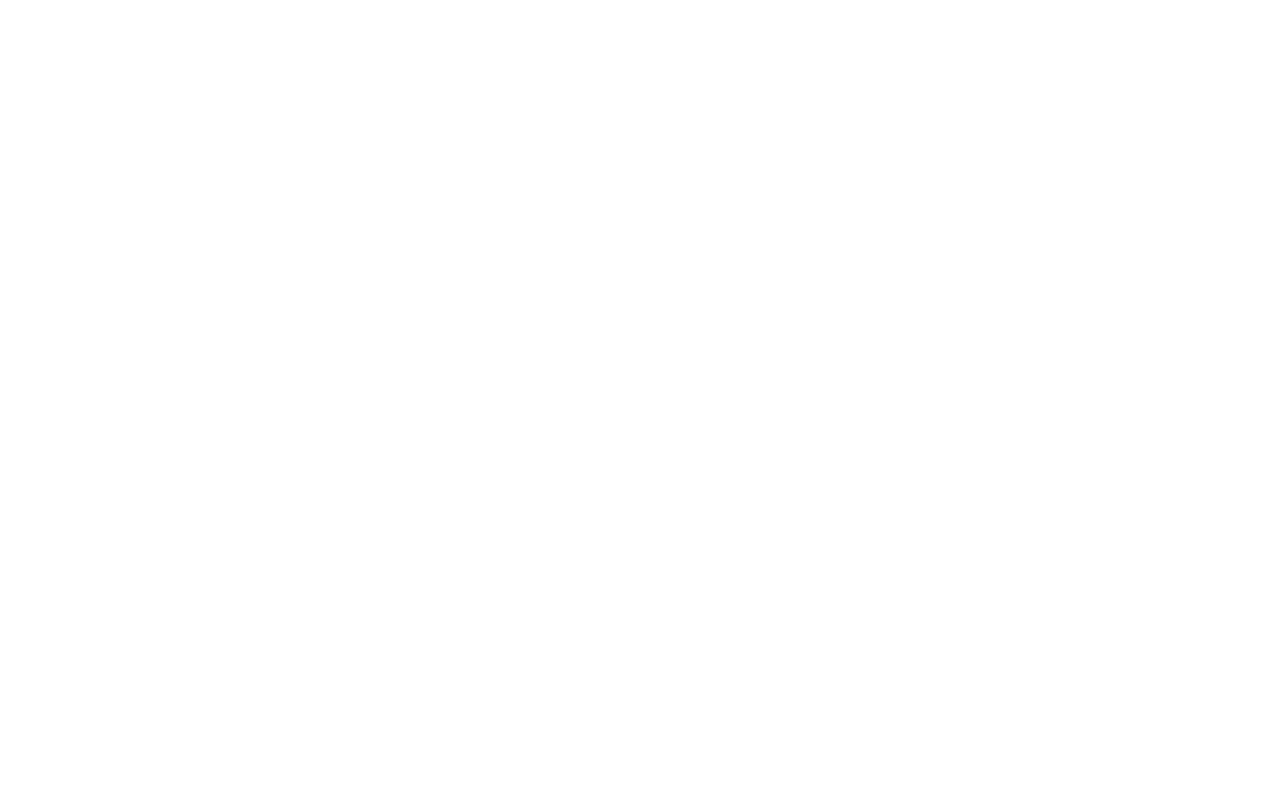
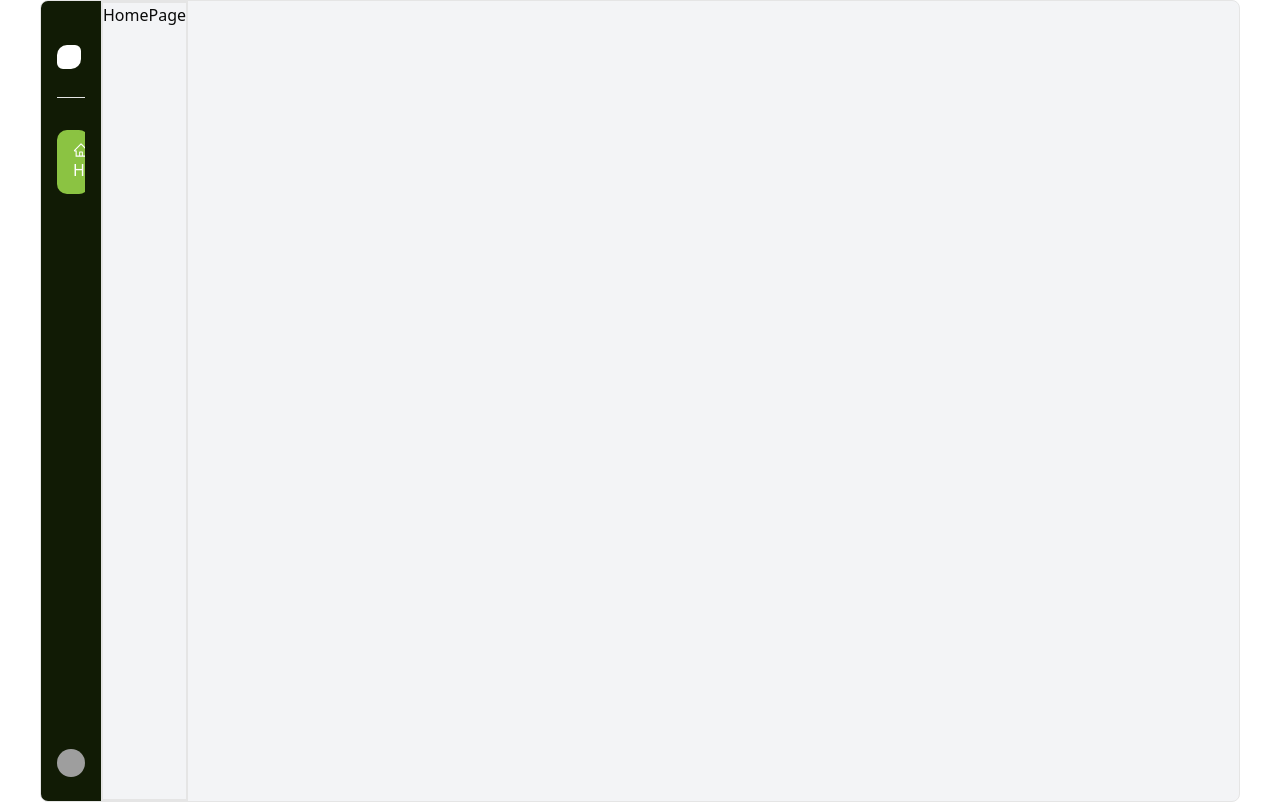
Before and after one commit to rahul3507/Bowler-website, a React (Vite) app: page /dashboard/home in a window 1280 px wide. Before the commit this address had no page. Built offline with nearby package versions, Linux system fonts and the light colour scheme; grey boxes are pictures that could not be loaded.

Commit message:
feat: Add Dashboard and HomePage components; integrate Sidebar with navigation links and update routing

```diff
--- a/package.json
+++ b/package.json
@@ -27,6 +27,7 @@
     "react-dom": "^18.3.1",
     "react-helmet-async": "^2.0.5",
     "react-hot-toast": "^2.5.2",
+    "react-icons": "^5.5.0",
     "react-router-dom": "^7.6.1",
     "shadcn-ui": "^0.9.5",
     "sonner": "^2.0.4",
--- /dev/null
+++ b/src/Pages/Dashboard/Dashboard.jsx
@@ -0,0 +1,141 @@
+"use client";
+import React, { useState } from "react";
+import { Sidebar, SidebarBody, SidebarLink } from "../../components/ui/sidebar";
+import { AiOutlineHome } from "react-icons/ai";
+import {
+  IconArrowLeft,
+  IconBrandTabler,
+  IconSettings,
+  IconUserBolt,
+} from "@tabler/icons-react";
+import { motion } from "motion/react";
+import { cn } from "@/lib/utils";
+import { href, NavLink, Outlet, useLocation } from "react-router-dom";
+
+  export default function Dashboard() {
+    const location = useLocation();
+    const isHomeActive = () => {
+      return (location.pathname.includes('/dashboard/home'))
+      };
+
+  // const links = [
+  //   {
+  //     label: "Dashboard",
+  //     href: "/dashboard/homepage",
+
+
+  //     icon: (
+  //       <IconBrandTabler className="h-6 w-6 shrink-0 text-white dark:text-neutral-200" />
+  //     ),
+  //   },
+  //   {
+  //     label: "Profile",
+  //     href: "#",
+  //     icon: (
+  //       <IconUserBolt className="h-6 w-6 shrink-0 text-white dark:text-neutral-200" />
+  //     ),
+  //   },
+  //   {
+  //     label: "Settings",
+  //     href: "#",
+  //     icon: (
+  //       <IconSettings className="h-6 w-6 shrink-0 text-white dark:text-neutral-200" />
+  //     ),
+  //   },
+  //   {
+  //     label: "Logout",
+  //     href: "#",
+  //     icon: (
+  //       <IconArrowLeft className="h-6 w-6 shrink-0 text-white dark:text-neutral-200" />
+  //     ),
+  //   },
+  // ];
+  const [open, setOpen] = useState(false);
+  return (
+    <div
+      className={cn(
+        " flex w-full  flex-1 flex-col overflow-hidden rounded-md border border-neutral-200 bg-gray-100 md:flex-row dark:border-white dark:bg-neutral-800",
+        // for your use case, use `h-screen` instead of `h-[60vh]`
+        "h-[60vh]"
+      )}>
+      <Sidebar open={open} setOpen={setOpen}>
+        <SidebarBody className="justify-between bg-sidebar text-white h-screen gap-10">
+          <div className="flex flex-1 flex-col overflow-x-hidden overflow-y-auto">
+            <div className="my-6 ">
+              {open ? <Logo /> : <LogoIcon />}
+            </div>
+            <hr className="w-full text-white"/>
+            <div className="mt-8 text-white flex flex-col gap-2">
+              {/* {links.map((link, idx) => (
+                <SidebarLink key={idx} link={link} />
+              ))} */}
+              <div>
+                <ul className="space-y-2">
+
+                  <li>
+                    <NavLink
+                      to="/dashboard/home"
+                      className={() =>
+                        `block py-3 px-4 font-medium transition-colors rounded-lg ${
+                          isHomeActive()
+                            ? "bg-button-bg text-white"
+                            : "text-button-text hover:bg-button-bg "
+                        }`
+                      }
+                    >
+                      <AiOutlineHome />
+                      Home
+                    </NavLink>
+                  </li>
+                </ul>
+              </div>
+            </div>
+          </div>
+
+          <div>
+            <SidebarLink
+              link={{
+                label: "Manu Arora",
+                href: "#",
+                icon: (
+                  <img
+                    src="https://assets.aceternity.com/manu.png"
+                    className="h-7 w-7 shrink-0 rounded-full"
+                    width={60}
+                    height={60}
+                    alt="Avatar" />
+                ),
+              }} />
+          </div>
+        </SidebarBody>
+      </Sidebar>
+      <Outlet />
+    </div>
+  );
+}
+export const Logo = () => {
+  return (
+    <a
+      href="#"
+      className="relative z-20 flex items-center space-x-2 py-1 text-sm font-normal text-white">
+      <div
+        className="h-6 w-6 shrink-0 rounded-tl-lg rounded-tr-sm rounded-br-lg rounded-bl-sm bg-black dark:bg-white" />
+      <motion.span
+        initial={{ opacity: 0 }}
+        animate={{ opacity: 1 }}
+        className="font-medium text-lg md:text-xl whitespace-pre text-white dark:text-white">
+        Bowlersnetwork
+      </motion.span>
+    </a>
+  );
+};
+export const LogoIcon = () => {
+  return (
+    <a
+      href="#"
+      className="relative z-20 flex items-center space-x-2 py-1 text-sm  font-normal text-white">
+      <div
+        className="h-6 w-6 shrink-0 rounded-tl-lg rounded-tr-sm rounded-br-lg rounded-bl-sm bg-white dark:bg-white" />
+    </a>
+  );
+};
--- a/src/Pages/Dashboard/Sidebar.jsx
+++ /dev/null
@@ -1,108 +0,0 @@
-"use client";
-import React, { useState } from "react";
-import { Sidebar, SidebarBody, SidebarLink } from "../../components/ui/sidebar";
-import {
-  IconArrowLeft,
-  IconBrandTabler,
-  IconSettings,
-  IconUserBolt,
-} from "@tabler/icons-react";
-import { motion } from "motion/react";
-import { cn } from "@/lib/utils";
-
-  export default function Dashboard() {
-  const links = [
-    {
-      label: "Dashboard",
-      href: "#",
-      icon: (
-        <IconBrandTabler className="h-5 w-5 shrink-0 text-neutral-700 dark:text-neutral-200" />
-      ),
-    },
-    {
-      label: "Profile",
-      href: "#",
-      icon: (
-        <IconUserBolt className="h-5 w-5 shrink-0 text-neutral-700 dark:text-neutral-200" />
-      ),
-    },
-    {
-      label: "Settings",
-      href: "#",
-      icon: (
-        <IconSettings className="h-5 w-5 shrink-0 text-neutral-700 dark:text-neutral-200" />
-      ),
-    },
-    {
-      label: "Logout",
-      href: "#",
-      icon: (
-        <IconArrowLeft className="h-5 w-5 shrink-0 text-neutral-700 dark:text-neutral-200" />
-      ),
-    },
-  ];
-  const [open, setOpen] = useState(false);
-  return (
-    <div
-      className={cn(
-        " flex w-full  flex-1 flex-col overflow-hidden rounded-md border border-neutral-200 bg-gray-100 md:flex-row dark:border-neutral-700 dark:bg-neutral-800",
-        // for your use case, use `h-screen` instead of `h-[60vh]`
-        "h-[60vh]"
-      )}>
-      <Sidebar open={open} setOpen={setOpen}>
-        <SidebarBody className="justify-between gap-10">
-          <div className="flex flex-1 flex-col overflow-x-hidden overflow-y-auto">
-            {open ? <Logo /> : <LogoIcon />}
-            <div className="mt-8 flex flex-col gap-2">
-              {links.map((link, idx) => (
-                <SidebarLink key={idx} link={link} />
-              ))}
-            </div>
-          </div>
-          <div>
-            <SidebarLink
-              link={{
-                label: "Manu Arora",
-                href: "#",
-                icon: (
-                  <img
-                    src="https://assets.aceternity.com/manu.png"
-                    className="h-7 w-7 shrink-0 rounded-full"
-                    width={50}
-                    height={50}
-                    alt="Avatar" />
-                ),
-              }} />
-          </div>
-        </SidebarBody>
-      </Sidebar>
-
-    </div>
-  );
-}
-export const Logo = () => {
-  return (
-    <a
-      href="#"
-      className="relative z-20 flex items-center space-x-2 py-1 text-sm font-normal text-black">
-      <div
-        className="h-5 w-6 shrink-0 rounded-tl-lg rounded-tr-sm rounded-br-lg rounded-bl-sm bg-black dark:bg-white" />
-      <motion.span
-        initial={{ opacity: 0 }}
-        animate={{ opacity: 1 }}
-        className="font-medium whitespace-pre text-black dark:text-white">
-        Acet Labs
-      </motion.span>
-    </a>
-  );
-};
-export const LogoIcon = () => {
-  return (
-    <a
-      href="#"
-      className="relative z-20 flex items-center space-x-2 py-1 text-sm font-normal text-black">
-      <div
-        className="h-5 w-6 shrink-0 rounded-tl-lg rounded-tr-sm rounded-br-lg rounded-bl-sm bg-black dark:bg-white" />
-    </a>
-  );
-};
--- /dev/null
+++ b/src/Pages/Homepage/HomePage.jsx
@@ -0,0 +1,9 @@
+import React from 'react'
+
+const HomePage = () => {
+  return (
+    <div className=' border-2'>HomePage</div>
+  )
+}
+
+export default HomePage
--- a/src/Routers/index.jsx
+++ b/src/Routers/index.jsx
@@ -9,11 +9,8 @@ import SignUp from '@/Pages/Authentication/SignUp';
 import SignIn from '@/Pages/Authentication/SignIn';
 import BackgroundPage from '../Pages/BackgroundPage';
 
-import Dashboard from '@/Pages/Dashboard/Sidebar';
-
-
-
-
+import Dashboard from '@/Pages/Dashboard/Dashboard';
+import HomePage from '@/Pages/Homepage/HomePage';
 
 const AppRoutes = () => {
     const location = useLocation();
@@ -22,20 +19,22 @@ const AppRoutes = () => {
         window.scrollTo(0, 0);
     }, [location.pathname]);
 
-
   return (
     <Suspense fallback={<BackgroundPage/>}>
       <Routes location={location} key={location.pathname}>
-        <Route  element={<PublicRoute/>} />
-            <Route  element={<AuthLayout />} >
-              <Route path="/" element={<BackgroundPage />} >
-                <Route path="/" element={<SplashScreen />} />
-                <Route path="/selectyourrole" element={<SelectYourRole />} />
-                <Route path="/signup" element={<SignUp />} />
-                <Route path="/signin" element={<SignIn />} />
-                <Route path="/dashboard" element={<Dashboard/>} />
+        <Route element={<PublicRoute/>}>
+          <Route element={<AuthLayout />}>
+            <Route path="/" element={<BackgroundPage />}>
+              <Route index element={<SplashScreen />} />
+              <Route path="selectyourrole" element={<SelectYourRole />} />
+              <Route path="signup" element={<SignUp />} />
+              <Route path="signin" element={<SignIn />} />
+              <Route path="dashboard" element={<Dashboard/>}>
+                <Route path="home" element={<HomePage />} />
               </Route>
             </Route>
+          </Route>
+        </Route>
       </Routes>
     </Suspense>
   )
--- a/src/components/ui/sidebar.jsx
+++ b/src/components/ui/sidebar.jsx
@@ -134,7 +134,7 @@ export const SidebarLink = ({
   return (
     <a
       href={link.href}
-      className={cn("flex items-center justify-start gap-2  group/sidebar py-2", className)}
+      className={cn("flex items-center text-white justify-start gap-2  group/sidebar py-2", className)}
       {...props}>
       {link.icon}
       <motion.span
@@ -142,7 +142,7 @@ export const SidebarLink = ({
           display: animate ? (open ? "inline-block" : "none") : "inline-block",
           opacity: animate ? (open ? 1 : 0) : 1,
         }}
-        className="text-neutral-700 dark:text-neutral-200 text-sm group-hover/sidebar:translate-x-1 transition duration-150 whitespace-pre inline-block !p-0 !m-0">
+        className="text-white dark:text-neutral-200 text-sm md:text-base group-hover/sidebar:translate-x-1 transition duration-150 whitespace-pre inline-block !p-0 !m-0">
         {link.label}
       </motion.span>
     </a>
```
Also changed, not shown: src/index.css (line endings or trailing spaces), 1 other file (tests, documents, lock files or other folders).
